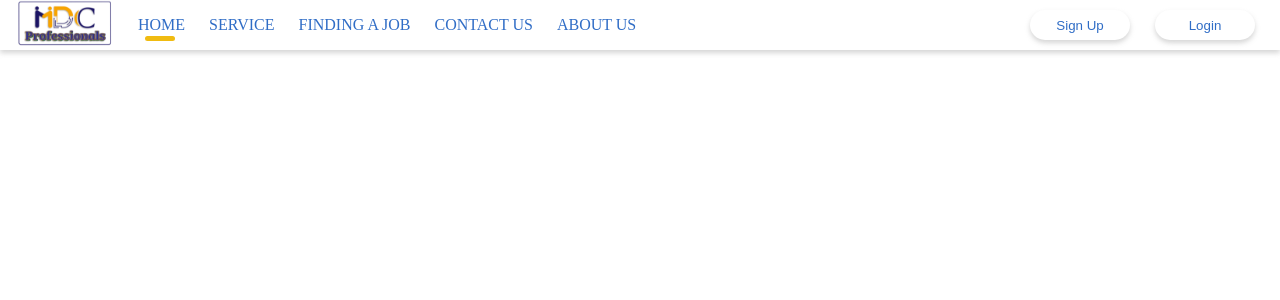
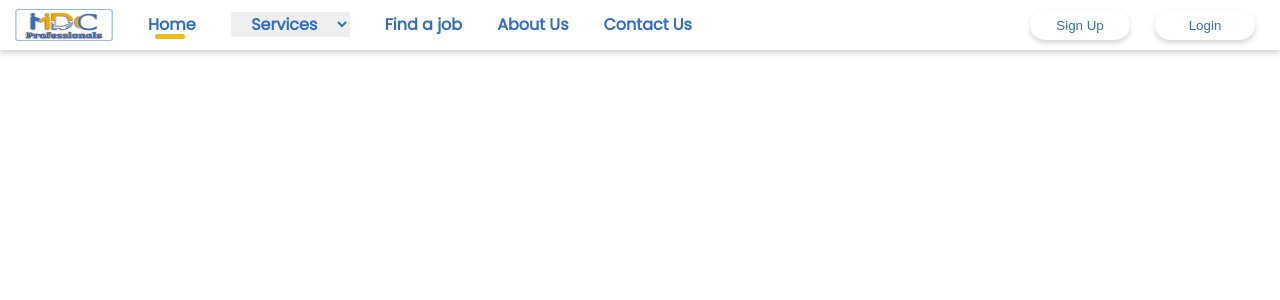
Before and after one commit to MadhushaPrasad/MDC-Professionals, a PHP site: page / in a window 1280 px wide. Shown: the top 300 px of the page. Run offline with PHP 8.4, Linux system fonts and the light colour scheme.

Commit message:
change style and make mobile responsive header with collapse feature

```diff
--- a/assets/css/index.css
+++ b/assets/css/index.css
@@ -9,19 +9,33 @@
     /*header css variables end*/
 }
 
+
+::-webkit-scrollbar {
+    width: 5px;
+    height: 5px;
+    background: white;
+    padding-right: 10px;
+    border-radius: 5px;
+}
+
+::-webkit-scrollbar-thumb {
+    border-radius: 5px;
+    background-color: #053769;
+}
+
 body {
     margin: 0;
     padding: 0;
     box-sizing: content-box;
 }
 
-/*start header styles*/
+/*header styles start*/
+
 .header {
     position: absolute;
     width: 100%;
     height: 50px;
-    top: 0;
-    background-color: var(--header-background-color);
+    line-height: 50px;
     display: flex;
     flex-direction: row;
     align-items: center;
@@ -32,13 +46,17 @@ body {
 .logoDiv {
     position: relative;
     width: 10%;
-    height: 2em;
+    height: 50px;
     display: flex;
     justify-content: center;
     align-items: center;
 }
 
-/*navigation div styles*/
+.logoDiv img {
+    width: 100px;
+    height: 50px;
+}
+
 .navLinkDiv {
     position: relative;
     width: 70%;
@@ -48,31 +66,36 @@ body {
     align-items: center;
 }
 
-/*navigation div unOrder list styles*/
-
-.navLinkDiv ul {
-    padding-left: 0;
-}
-
-.navLinkDiv ul li {
-    display: inline-block;
-    list-style: none;
-    padding: 10px;
-    text-transform: uppercase;
+.navLinkDiv a {
+    text-decoration: none;
+    padding: 0 15px 0 20px;
+    font-family: 'Poppins';
+    font-weight: bold;
     color: var(--navigation-link-text-color);
     cursor: pointer;
 }
 
-.navLinkDiv ul li:first-child span {
+.navLinkDiv a span {
     position: absolute;
+    top: 25px;
+    left: 27px;
     width: 30px;
     height: 5px;
     background: var(--under-line-color);
-    left: 17px;
-    bottom: 0;
     display: flex;
     border-radius: 600px;
 }
+
+.navLinkDiv a label select {
+    border: none;
+    color: var(--navigation-link-text-color);
+    font-family: 'Poppins';
+    font-weight: bold;
+    font-size: 16px;
+    text-align: center;
+}
+
+/*button group styles*/
 
 .btnGroupDiv {
     position: relative;
--- /dev/null
+++ b/assets/js/collapseButton.js
@@ -0,0 +1,15 @@
+const btnCollapse = document.getElementById('toggle');
+const navLinkDiv = document.getElementsByClassName('navLinkDiv');
+const btnGroupDiv = document.getElementsByClassName('btnGroupDiv');
+
+btnCollapse.addEventListener("click", function () {
+    if (btnCollapse.value === 'on') {
+        navLinkDiv[0].style.display = 'flex';
+        btnGroupDiv[0].style.display = 'flex';
+        btnCollapse.value = 'off'
+    } else {
+        navLinkDiv[0].style.display = 'none';
+        btnGroupDiv[0].style.display = 'none';
+        btnCollapse.value = 'on'
+    }
+});
--- a/index.html
+++ b/index.html
@@ -5,31 +5,41 @@
     <meta name="viewport"
           content="width=device-width, user-scalable=no, initial-scale=1.0, maximum-scale=1.0, minimum-scale=1.0">
     <meta http-equiv="X-UA-Compatible" content="ie=edge">
+    <!--    google font css-->
+    <link href='https://fonts.googleapis.com/css?family=Poppins' rel='stylesheet'>
+    <!--    custom css-->
     <link rel="stylesheet" href="assets/css/index.css">
     <title>MDC | Home Page</title>
 </head>
 <body>
 <header class="header">
     <div class="logoDiv">
-        <img src="assets/images/small-logo.png" alt="Logo">
+        <img alt="logo" src="assets/images/small-logo.png">
     </div>
     <div class="navLinkDiv">
-        <ul>
-            <li>Home
-                <span></span>
-            </li>
-            <li>Service</li>
-            <li>Finding a job</li>
-            <li>Contact us</li>
-            <li>About us</li>
-        </ul>
+        <a href="#">Home <br><span></span></a>
+        <a href="#">
+            <label>
+                <select>
+                    <option disabled selected value="0">Services</option>
+                    <option value="1">Job Seeker</option>
+                    <option value="2">Job Provider</option>
+                </select>
+            </label>
+        </a>
+        <a href="#">Find a job</a>
+        <a href="#">About Us</a>
+        <a href="#">Contact Us</a>
     </div>
     <div class="btnGroupDiv">
         <button>Sign Up</button>
         <button>Login</button>
     </div>
+    <div class="collapeBtnDiv">
+        <label for="toggle">&#9776;</label>
+        <input id="toggle" type="checkbox"/>
+    </div>
 </header>
-<main></main>
-<footer></footer>
+<script src="assets/js/collapseButton.js"></script>
 </body>
 </html>
```
Also changed, not shown: other parts of assets/css/index.css (+118 -0 lines), assets/css/header.css (+111 -31 lines), assets/images/large-logo.png (added), assets/images/mainbanner_toned2.png (added), assets/images/small-logo.png, 1 other file.
